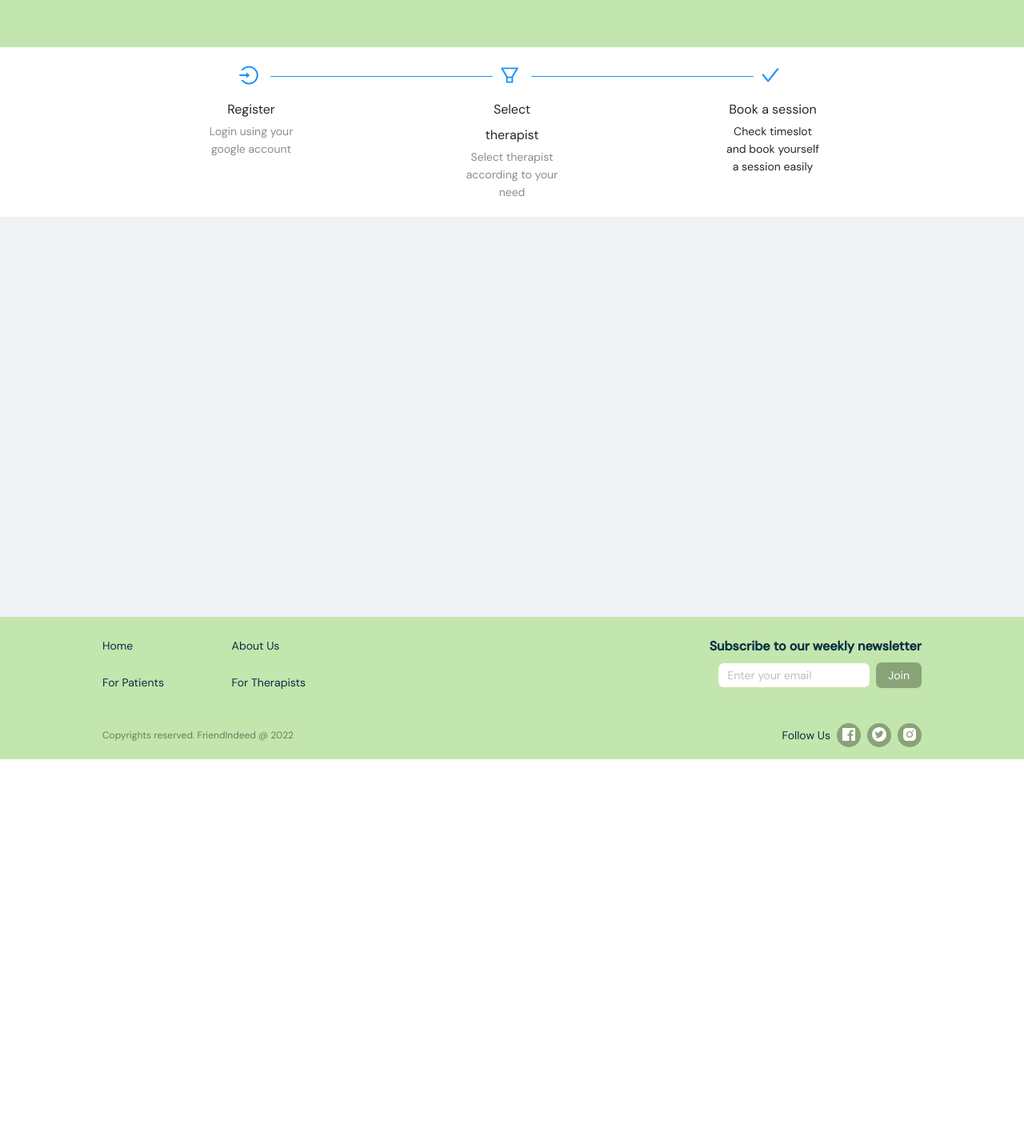
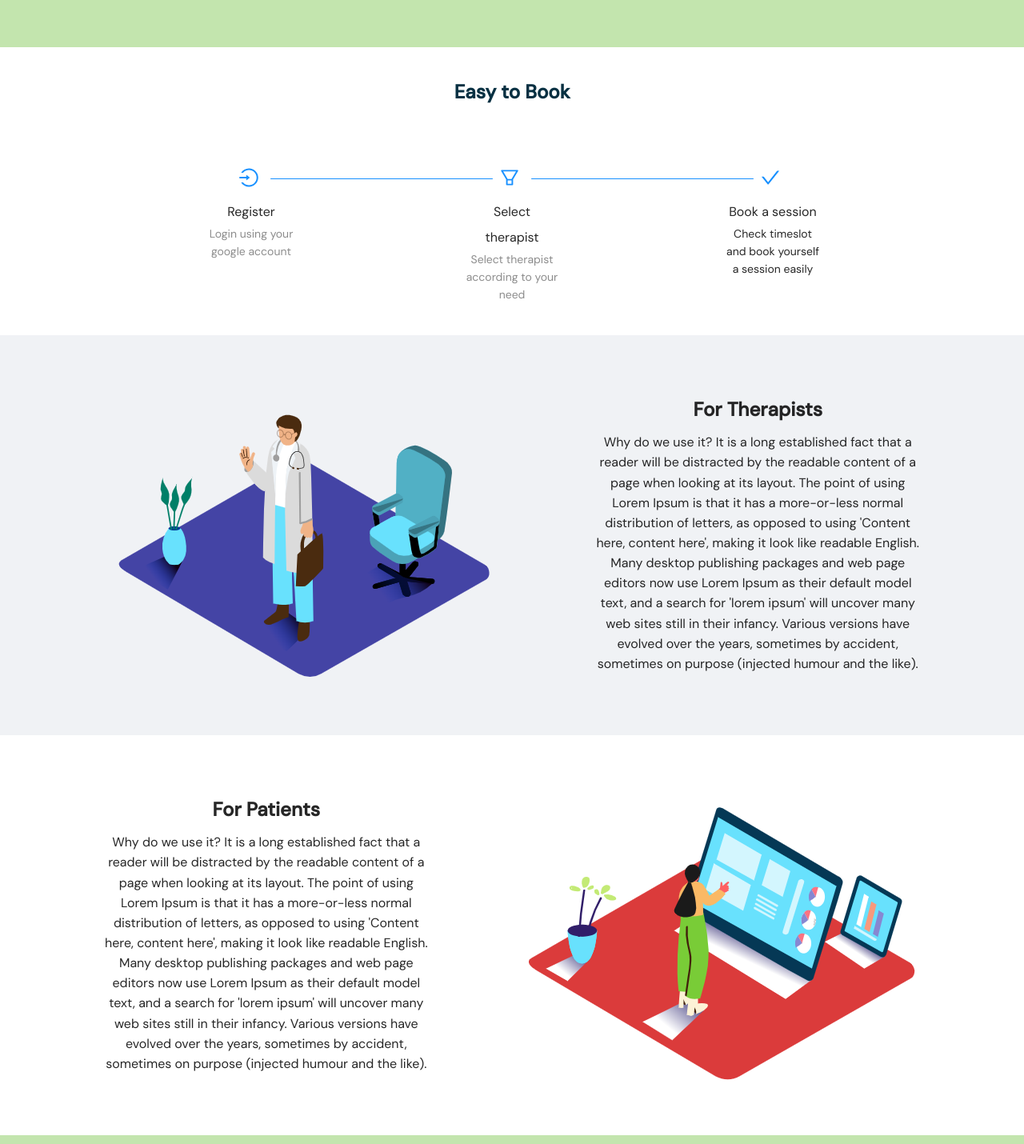
Before and after one commit to pesto-students/friend-indeed-fe-n13-delta-1, a React (Create React App) app: page / in a window 1280 px wide. Shown: the part 560-1990 px from the top of the page at 80% size. Before the commit the page ends 1509 px from the top, so only its background shows below. Built offline with nearby package versions, Linux system fonts and the light colour scheme; no server answers.

Commit message:
Landing page re-design

```diff
--- a/src/pages/LandingPage/LandingPage.tsx
+++ b/src/pages/LandingPage/LandingPage.tsx
@@ -4,7 +4,7 @@ import styled from 'styled-components';
 import theme from '../../shared/utils/theme';
 import { Button } from '../../shared/components';
 import { useNavigate } from 'react-router-dom';
-import { HowToBook } from './components';
+import { HowToBook, ForTherapists, ForPatients } from './components';
 
 function LandingPage() {
 
@@ -20,7 +20,7 @@ function LandingPage() {
             <Typography.Title level={1} style={{ fontSize: 50 }}>
               Make your <br/>mental health<br/>top priority
             </Typography.Title>
-            <Typography.Title level={3} type='secondary' style={{ marginBottom: 30, width: '60%' }}>
+            <Typography.Title mark level={3} type='secondary' style={{ marginBottom: 30, width: '60%' }}>
               Consult experienced therapists from your home at ease.
             </Typography.Title>
             <ButtonGroup>
@@ -32,7 +32,8 @@ function LandingPage() {
         <Hero src={require( '../../shared/assets/Home-Hero.png')} alt='Hero image' />
       </Container>
       <HowToBook />
-      <div id="ForTherapists" style={{ height: 500 }} />
+      <ForTherapists />
+      <ForPatients />
     </>
   );
 }
--- /dev/null
+++ b/src/pages/LandingPage/components/ForPatients.tsx
@@ -0,0 +1,50 @@
+import styled from "styled-components"
+import { Steps, Typography } from "antd"
+import { LoginOutlined, FilterOutlined, CheckOutlined } from "@ant-design/icons"
+
+import theme from "../../../shared/utils/theme"
+import PatientImg from "../../../shared/assets/Patient_Isometric.png"
+
+const ForPatients = () => {
+  return (
+    <Container id="ForPatients">
+      <Content>
+        <Typography.Title level={3}>For Patients</Typography.Title>
+        <Typography.Text style={{ fontSize: 16 }}>
+          Why do we use it? It is a long established fact that a reader will be
+          distracted by the readable content of a page when looking at its layout.
+          The point of using Lorem Ipsum is that it has a more-or-less normal
+          distribution of letters, as opposed to using 'Content here, content here',
+          making it look like readable English. Many desktop publishing packages and
+          web page editors now use Lorem Ipsum as their default model text, and a
+          search for 'lorem ipsum' will uncover many web sites still in their
+          infancy. Various versions have evolved over the years, sometimes by
+          accident, sometimes on purpose (injected humour and the like).
+        </Typography.Text>
+      </Content>
+      <img src={PatientImg} />
+    </Container>
+  )
+}
+
+export default ForPatients
+
+const Container = styled.div`
+  padding: 0 10%;
+  text-align: center;
+  display: flex;
+  justify-content: space-between;
+  align-items: center;
+  background-color: white;
+`
+
+const Illustration = styled.div`
+  dispaply: flex;
+  flex-direction: column;
+`
+
+const Content = styled.div`
+  dispaply: flex;
+  flex-direction: column;
+  width: 40%;
+`
--- /dev/null
+++ b/src/pages/LandingPage/components/ForTherapists.tsx
@@ -0,0 +1,45 @@
+import styled from 'styled-components';
+import { Steps, Typography } from 'antd';
+import { LoginOutlined, FilterOutlined, CheckOutlined } from '@ant-design/icons'
+
+import theme from '../../../shared/utils/theme';
+import DoctorImg from "../../../shared/assets/Doctor_Isometric.png"
+
+const ForTherapists = () => {
+
+  return (
+    <Container id="ForTherapists">
+      <Illustration>
+        <img src={DoctorImg} />
+      </Illustration>
+      <Content>
+        <Typography.Title level={3}>For Therapists</Typography.Title>
+        <Typography.Text style={{ fontSize: 16 }}>
+          Why do we use it?
+          It is a long established fact that a reader will be distracted by the readable content of a page when looking at its layout. The point of using Lorem Ipsum is that it has a more-or-less normal distribution of letters, as opposed to using 'Content here, content here', making it look like readable English. Many desktop publishing packages and web page editors now use Lorem Ipsum as their default model text, and a search for 'lorem ipsum' will uncover many web sites still in their infancy. Various versions have evolved over the years, sometimes by accident, sometimes on purpose (injected humour and the like).
+        </Typography.Text>
+      </Content>
+    </Container>
+  );
+}
+
+export default ForTherapists;
+
+const Container = styled.div`
+  padding: 0 10%;
+  text-align: center;
+  display: flex;
+  justify-content: space-between;
+  align-items: center;
+`;
+
+const Illustration = styled.div`
+  dispaply: flex;
+  flex-direction: column;
+`
+
+const Content = styled.div`
+  dispaply: flex;
+  flex-direction: column;
+  width: 40%;
+`
--- a/src/pages/LandingPage/components/HowToBook.tsx
+++ b/src/pages/LandingPage/components/HowToBook.tsx
@@ -1,16 +1,20 @@
 import styled from 'styled-components';
-import { Steps } from 'antd';
+import { Steps, Typography } from 'antd';
 import { LoginOutlined, FilterOutlined, CheckOutlined } from '@ant-design/icons'
 import { useState, useEffect } from 'react';
+import theme from '../../../shared/utils/theme';
 
 function HowToBook() {
 
   return (
     <Container>
+      <Typography.Title level={3} style={{ marginBottom: 20, color: theme.copperBlue }}>
+        Easy to Book
+      </Typography.Title>
       <Steps responsive labelPlacement='vertical' current={2}>
         <Steps.Step icon={<LoginOutlined />} title='Register' description='Login using your google account' />
         <Steps.Step icon={<FilterOutlined />} title='Select therapist' description='Select therapist according to your need' />
-        <Steps.Step icon={<CheckOutlined />} title='Book a session' description='Check timeslot and book yourself a session easily' />
+        <Steps.Step icon={<CheckOutlined color='success' />} title='Book a session' description='Check timeslot and book yourself a session easily' />
       </Steps>
     </Container>
   );
@@ -19,6 +23,11 @@ function HowToBook() {
 export default HowToBook;
 
 const Container = styled.div`
-  padding: 20px 20%;
+  padding: 40px 20%;
+  height: 360px;
   background-color: white;
+  text-align: center;
+  display: flex;
+  flex-direction: column;
+  justify-content: space-between;
 `;
--- a/src/pages/LandingPage/components/index.ts
+++ b/src/pages/LandingPage/components/index.ts
@@ -1,5 +1,9 @@
+import ForPatients from "./ForPatients";
+import ForTherapists from "./ForTherapists";
 import HowToBook from "./HowToBook";
 
 export {
-  HowToBook
+  HowToBook,
+  ForTherapists,
+  ForPatients
 }
--- a/src/shared/components/AppSkeleton.tsx
+++ b/src/shared/components/AppSkeleton.tsx
@@ -1,6 +1,6 @@
 import React, { FC } from 'react';
 import styled from 'styled-components';
-import { Layout } from 'antd';
+import { Layout, BackTop } from 'antd';
 
 import { Navbar, Footer } from '.';
 import theme from '../utils/theme';
@@ -19,6 +19,7 @@ const AppSkeleton: FC = () => {
         <Outlet />
       </Content>
       <Footer />
+      <BackTop />
     </StyledLayout>
   );
 }
--- a/src/shared/components/Footer.tsx
+++ b/src/shared/components/Footer.tsx
@@ -5,10 +5,10 @@ import { FacebookFilled, TwitterCircleFilled, InstagramFilled } from '@ant-desig
 
 import theme from '../utils/theme'
 
-function Footer() {
+const Footer = () => {
 
   return (
-    <Container>
+    <Container id="ContactUs">
       <StyledRow>
         <QuickLinks>
           <Row gutter={[16, 24]}>
--- a/src/shared/components/Navbar.tsx
+++ b/src/shared/components/Navbar.tsx
@@ -63,8 +63,8 @@ const Navbar = () => {
         <>
           <StyledMenu mode='horizontal' theme='light'>
             <Menu.Item key='therapist'><Link to='ForTherapists' spy smooth>For Therapists</Link></Menu.Item>
-            <Menu.Item key='patient'>For Patients</Menu.Item>
-            <Menu.Item key='contact'>Contact Us</Menu.Item>
+            <Menu.Item key='patient'><Link to='ForPatients' spy smooth>For Patients</Link></Menu.Item>
+            <Menu.Item key='contact'><Link to='ContactUs' spy smooth>Contact Us</Link></Menu.Item>
             <Menu.Item key='login'><StyledButton onClick={routeToLoginPage}>Login</StyledButton></Menu.Item>
           </StyledMenu>
         </>
```
Also changed, not shown: src/shared/assets/Doctor_Isometric.png (added), src/shared/assets/Patient_Isometric.png (added).
